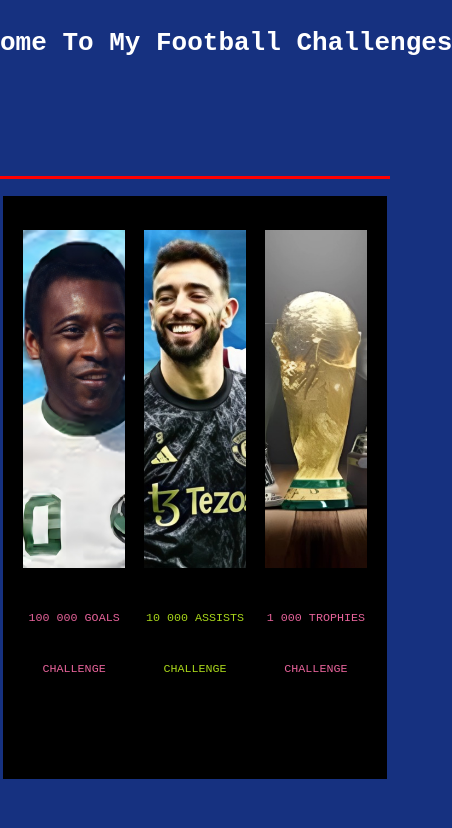
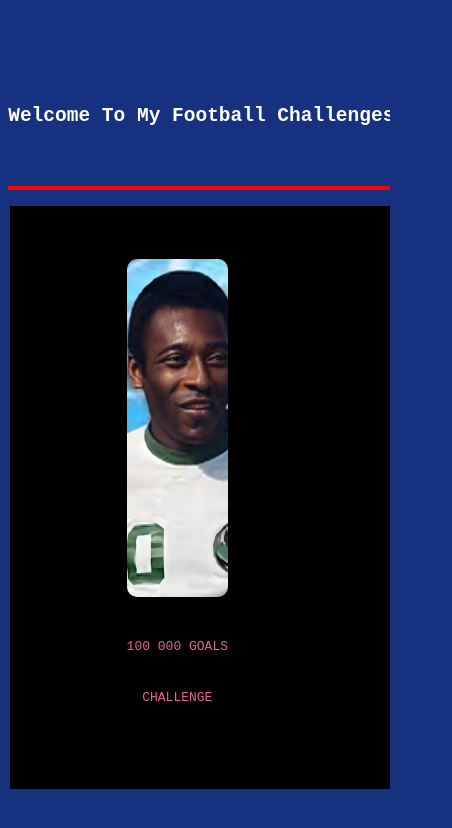
Before and after one commit to AliAbid31/Abid-Ali-Football-Challenges, a React (Vite) app: page / in a window 390 px wide. Shown: the top 828 px of the page, 452 px wide, since content can reach past the window. Built offline with nearby package versions, Linux system fonts and the light colour scheme.

Commit message:
Update Home.css

```diff
--- a/src/pages/Home.css
+++ b/src/pages/Home.css
@@ -1,113 +1,99 @@
+/* Réinitialisation de base */
 html, body {
   height: 100%;
   margin: 0;
   padding: 0;
+  font-family: monospace;
+  overflow-x: hidden;
 }
 body {
   animation: change 4s infinite ease-in-out;
   overflow: hidden;
 }
+
+.section1 {
+  display: flex;
+  flex-direction: column;
+  align-items: center;
+  background-color: transparent !important;
+  padding: 2vh 2vw;
+}
+
+h2 {
+  margin-bottom: 5vh;
+  font-size: 2.5rem;
+  color: white;
+  white-space: nowrap;
+  overflow: hidden;
+  width: 0;
+  animation: typing 3s steps(30, end) forwards, hide-cursor 0.1s forwards 3s;
+  border-right: 0.4vh solid red;
+  text-align: center;
+}
+
+.line {
+  height: 0.4vh;
+  background-color: red;
+  width: 100%;
+  animation: appear 3s forwards;
+  margin: 2vh 0;
+}
+
+.div1 {
+  display: flex;
+  justify-content: center;
+  align-items: center;
+  flex-wrap: wrap;
+  background-color: black;
+  gap: 5vw;
+  padding: 2vh;
+  width: 100%;
+  max-width: 1200px;
+}
+
 .div11, .div12, .div13 {
   display: flex;
   flex-direction: column;
   align-items: center;
-    height: 100%;
   width: 26vw;
-  }
-  .section1 p {
-    font-family: monospace;
-    margin-top: 2vh; /* Ajuste ici pour descendre le texte */
-    font-size: 3vw; /* Ajustable aussi si nécessaire */
+  min-width: 200px;
+  max-width: 300px;
+  text-align: center;
 }
 
-  .div11 img,
-  .div12 img,
-  .div13 img {
-    height: 40vh;
-    width: 100%; /* prend tout le conteneur sans dépasser */
+.div11 img, .div12 img, .div13 img {
+  height: auto;
+  width: 100%;
   object-fit: cover;
   margin-bottom: 1vh;
+  border-radius: 10px;
+  transition: transform 0.3s ease-in-out;
 }
 
-@keyframes change{
-    0%{
-        background-color: #271258;
-    }
-    50%{
-        background-color: #133687;
-    }
-    100%{
-        background-color: #271248;
-    }
-}
 img:hover {
   transform: scale(1.1);
-        transition: all 0.3s ease-in-out;
   cursor: pointer;
 }
+
+/* Animation couleurs titres */
 .div11 p {
   color: rgb(93, 169, 236);
   animation: color_change 3s infinite;
-    }
-    @keyframes color_change {
-        0% { color: rgb(93, 169, 236); }
-        50% { color: #159a67; }
-        100% { color: rgb(51, 130, 199); }
 }
 .div12 p {
   color: rgb(93, 169, 236);
   animation: color_change2 3s infinite;
 }
-    @keyframes color_change2 {
-        0% { color: rgb(185, 233, 123); }
-        50% { color: rgb(224, 125, 26); }
-        100% { color: #a3dd1a; }
-
-    }
-    *{font-family: monospace;}
-
-    .section1 {
-        display: flex;
-        flex-direction: column;
-        background-color: transparent !important;
-        align-items: center;
-    }
-    h2 {
-        position: relative;
-        top: -7vh; /* Déplace le titre plus haut */
-        margin-bottom: 5vh;
-        font-size: 2rem;
-        color: white;
-        white-space: nowrap;
-        overflow: hidden;
-        width: 0;
-        animation:
-            typing 3s steps(30, end) forwards,
-            hide-cursor 0.1s forwards 3s;
-        border-right: 0.4vh solid red; /* Curseur rouge */
+.div13 p {
+  color: rgb(236, 93, 155);
+  animation: color_change 3s infinite;
 }
 
-    /* Animation de frappe au clavier */
-    @keyframes typing {
-        from { width: 0; }
-        to { width: 100%; }
-    }
-    .line{
+.section1 p {
+  font-size: 1.3rem;
+  margin-top: 2vh;
+  line-height: 1.8rem;
   position: relative;
-        animation: appear 3s forwards;
-    }
-    @keyframes appear {
-        0% { width: 0; }
-        100% { width: 100%; }
-    }
-
-    /* Disparition du curseur */
-    @keyframes hide-cursor {
-        to { border-right-color: transparent; }
-    }
-    p {
-        position: relative;
-        display: inline-block;
   transition: all 0.3s ease;
 }
 
@@ -116,7 +102,7 @@ body {
   z-index: 10;
 }
 
-    /* Fond coloré qui s'agrandit */
+/* Fond et soulignement p */
 p::before {
   content: "";
   position: absolute;
@@ -131,23 +117,11 @@ body {
   opacity: 0.3;
   border-radius: 5px;
 }
-
 p:hover::before {
   width: calc(100% + 20px);
   height: calc(100% + 20px);
   opacity: 0.7;
 }
-    img{
-        margin-top: 2vh;
-        display: block;
-    }
-
-    /* Bordure qui apparaît */
-    p:hover {
-        border-color: currentColor;
-    }
-
-    /* Ligne de soulignement */
 p::after {
   content: "";
   position: absolute;
@@ -159,57 +133,68 @@ body {
   transform: scaleX(0);
   transition: transform 0.3s ease;
 }
-
 p:hover::after {
   transform: scaleX(1);
 }
-    .div13 p {
-        color: rgb(93, 169, 236);
-        animation: color_change 3s infinite;
+
+/* Animations */
+@keyframes typing {
+  from { width: 0; }
+  to { width: 100%; }
+}
+@keyframes hide-cursor {
+  to { border-right-color: transparent; }
+}
+@keyframes appear {
+  0% { width: 0; }
+  100% { width: 100%; }
+}
+@keyframes change {
+  0% { background-color: #271258; }
+  50% { background-color: #133687; }
+  100% { background-color: #271248; }
 }
 @keyframes color_change {
   0% { color: rgb(236, 93, 155); }
   50% { color: #9a8415; }
   100% { color: rgb(236, 95, 165); }
 }
-
-.div1{
-    display: flex;
-    background-color: black;
-}
-.typing-text {
-font-size: 2.5rem;
-color: rgb(140, 223, 140);
-white-space: nowrap;
-overflow: hidden;
-border-right: 2px solid rgb(194, 16, 16);
-width: 0;
-animation: typing 4s steps(25, end) forwards, hide-cursor 0.1s forwards;
-animation-delay: 0s, 4s; /* 2 animations, 2 timings */
+@keyframes color_change2 {
+  0% { color: rgb(185, 233, 123); }
+  50% { color: rgb(224, 125, 26); }
+  100% { color: #a3dd1a; }
 }
 
-.underline {
-height: 3px;
-width: 0;
-background-color: red;
-margin-top: 5px;
-animation: underline-grow 4s forwards;
-animation-delay: 4s;
+/* ✅ Responsive : Tablette */
+@media (max-width: 1024px) {
+  h2 {
+    font-size: 2rem;
   }
-@keyframes hide-cursor {
-to {
-border-right: none;
+  .section1 p {
+    font-size: 1.1rem;
+    line-height: 1.6rem;
+  }
+  .div1 {
+    gap: 4vw;
   }
 }
 
-/* Animation du texte lettre par lettre */
-@keyframes typing {
-from { width: 0; }
-to { width: 33ch; } /* Ajuste selon le nombre de caractères */
+/* ✅ Responsive : Téléphone */
+@media (max-width: 600px) {
+  h2 {
+    font-size: 1.5rem;
+    white-space: normal;
+    text-align: center;
   }
-
-/* Animation de la ligne */
-@keyframes underline-grow {
-from { width: 0; }
-to { width: 100%; }
+  .div1 {
+    flex-direction: column;
+    gap: 3vh;
   }
+  .div11, .div12, .div13 {
+    width: 90%;
+  }
+  .section1 p {
+    font-size: 1rem;
+    line-height: 1.4rem;
+  }
+}
```
Lines whose indentation alone changed are shown as unchanged.
